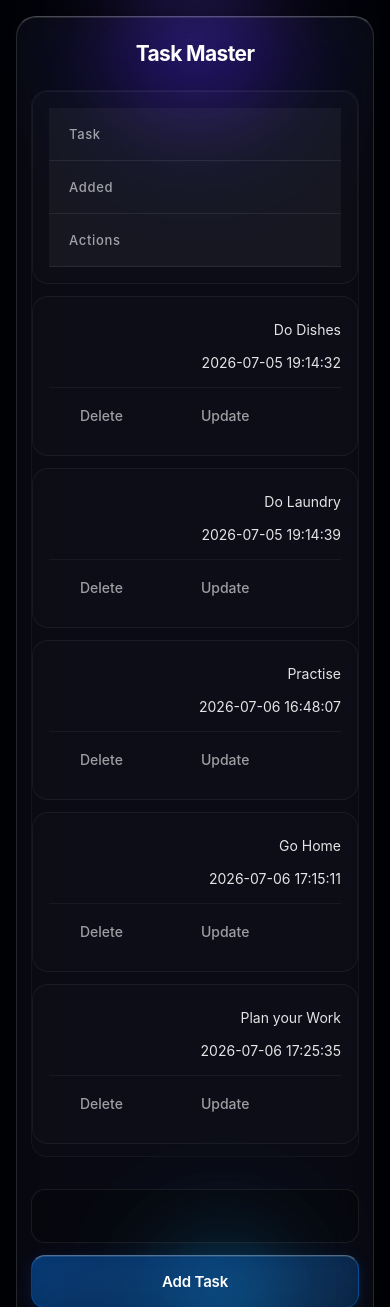
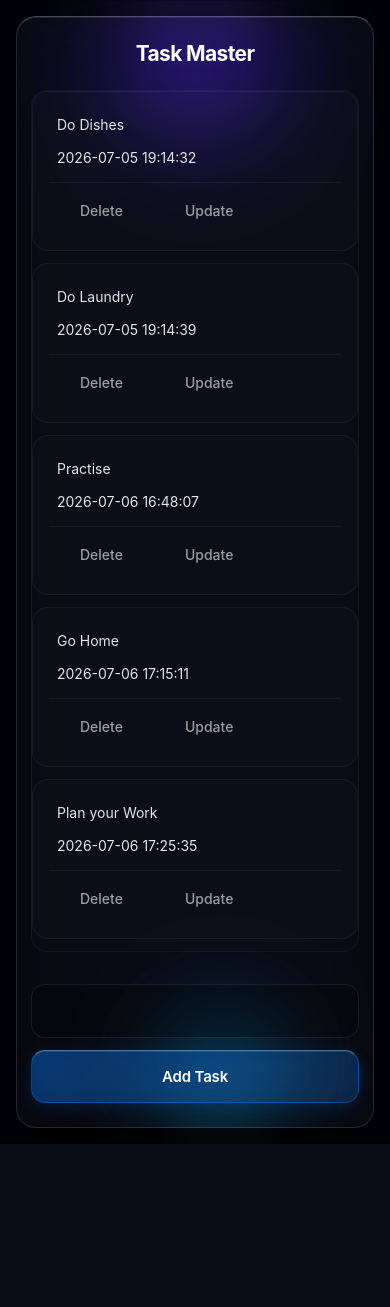
Before and after one commit to alialipour85/task-master-ali, a Flask app: page / in a window 390 px wide. Shown: the top 1307 px of the page. After the commit the page ends 1144 px from the top, so only its background shows below. Run offline with Flask 3, Linux system fonts and the light colour scheme; data comes from the database, SQL or seed files in the repository.

Commit message:
Liquid Glass Commit Mobile Final2

```diff
--- a/static/css/main.css
+++ b/static/css/main.css
@@ -294,15 +294,23 @@ input[type="submit"]:active {
         width: 100%;
     }
 
-    table, thead, tbody, th, td, tr {
+    table, tbody, th, td, tr {
         display: block;
         width: 100%;
     }
 
-    thead tr {
-        position: absolute;
-        top: -9999px;
-        left: -9999px;
+    /* مخفی کردن کامل ردیف هدر (Task / Added / Actions)
+       چند روش هم‌زمان استفاده شده چون معلوم نیست هدر
+       داخل <thead> است یا یک <tr> عادی داخل <tbody> */
+    thead {
+        display: none !important;
+    }
+
+    /* اگر مرورگر :has را پشتیبانی کند (اکثر مرورگرهای امروزی)،
+       هر ردیفی که سلول‌هایش th باشد هم مخفی می‌شود،
+       حتی اگر داخل thead نباشد */
+    tr:has(th) {
+        display: none !important;
     }
 
     tr {
@@ -313,16 +321,22 @@ input[type="submit"]:active {
         margin-bottom: 12px;
     }
 
+    /* هر سلول از حالت راست‌چین به چپ‌چین ساده تبدیل می‌شود،
+       چه data-label داشته باشد چه نداشته باشد */
     td {
         border-bottom: none;
         padding: 8px 0;
         font-size: 14px;
         display: flex;
-        justify-content: space-between;
+        justify-content: flex-start;
         align-items: center;
-        gap: 12px;
+        gap: 8px;
+        text-align: left;
+        direction: ltr; /* برای درست دیده شدن تاریخ */
     }
 
+    /* اگر data-label روی td ست شده باشد نمایش داده می‌شود،
+       اگر نباشد چیزی اضافه نمی‌شود و مشکلی پیش نمی‌آید */
     td::before {
         content: attr(data-label);
         font-weight: 500;
@@ -330,12 +344,22 @@ input[type="submit"]:active {
         flex-shrink: 0;
     }
 
+    td:empty::before {
+        content: none;
+    }
+
+    /* سلول آخر (دکمه‌های Delete/Update) افقی و منظم */
     td:last-child {
         margin-top: 8px;
         padding-top: 12px;
         border-top: 1px solid rgba(255, 255, 255, 0.05);
+        flex-direction: row;
         justify-content: flex-start;
-        gap: 16px; /* فاصله مناسب بین متون دکمه‌ها در حالت موبایل */
+        gap: 16px;
+    }
+
+    td:last-child a {
+        margin-right: 0 !important;
     }
 }
 
```
